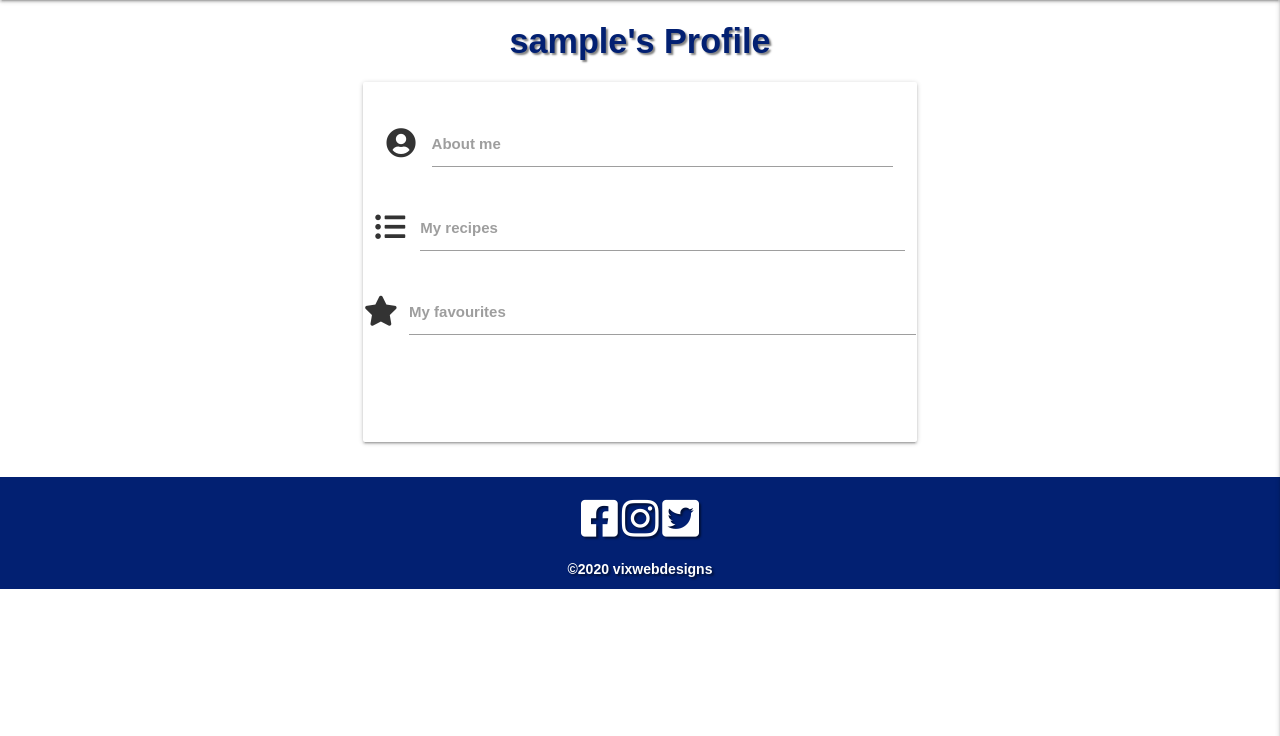
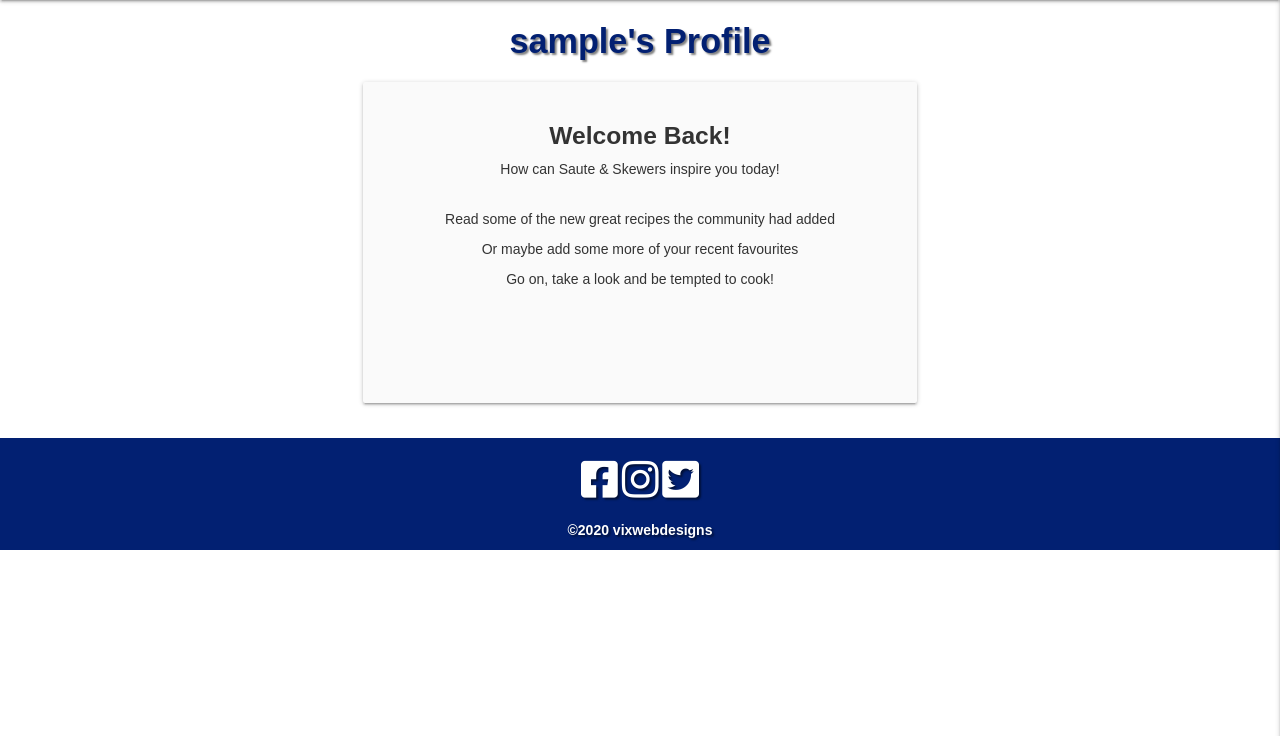
Before and after one commit to VMBlakelock/saute-and-skewers-greekfood, a Flask app: page /profile/1 in a window 1280 px wide. Shown: the part 64-800 px from the top of the page. Run offline with Flask 2, Linux system fonts and the light colour scheme; the visitor is signed in with stand-in values (Sample User, id 1); a database or web service that is not in the repository returns one stand-in record (values such as "Sample title"); some libraries are stand-ins or nearby versions.

Commit message:
change of design on profile page - removed text input to a generic message

```diff
--- a/static/css/style.css
+++ b/static/css/style.css
@@ -34,18 +34,16 @@
    font-weight: bold;
 }
 
-
 .p-text {
     font-style: italic;
     font-size: 17px;
     color:rgb(2, 32, 114);
 }
 
-/*-- find_recipe.html p style --*/
+/*-- profile.html --*/
 
-.bold {
+.profile-text {
     font-weight: bold;
-    color: black;
 }
 
 /*-- footer --*/
--- a/templates/add_recipe.html
+++ b/templates/add_recipe.html
@@ -4,7 +4,7 @@
 <h4 class="titles-text titles-style text-shadow center-align">Add Recipe</h4>
 
 <!-- card panel -->
-<div class="row card-panel grey lighten-5">
+<div class="row card-panel #fafafa grey lighten-5">
 	<form class="col s12" method="POST" action="{{ url_for('add_recipe') }}">
 
 		<!-- category selection dropdown -->
--- a/templates/base.html
+++ b/templates/base.html
@@ -49,9 +49,10 @@
 				<h4 class="center-align white-text #2196f3 blue">Saute & Skewers|Greek Food</h4>
 			</li>
 			<li><a href="{{ url_for('index') }}">Home</a></li>
-			<li><a href="{{ url_for('get_recipes') }}">Recipes</a></li>
+            <li><a href="{{ url_for('highlight_recipes') }}">Highlights</a></li>
 			{% if session.user %}
 			<li><a href="{{ url_for('profile', username=session['user']) }}">Profile</a></li>
+            <li><a href="{{ url_for('get_recipes') }}">Recipes</a></li>
 			<li><a href="{{ url_for('add_recipe') }}">Add Recipe</a></li>
 			<li><a href="{{ url_for('logout') }}">Log Out</a></li>
 			{% else %}
--- a/templates/highlights.html
+++ b/templates/highlights.html
@@ -50,7 +50,6 @@
 <div class="row">
 	<div class="col s12 center-align">
 		<img src="static/images/pexels-fried-cheese.jpeg">
-        </div>
-
-
+    </div>
+</div>
 		{% endblock %}
--- a/templates/index.html
+++ b/templates/index.html
@@ -7,7 +7,7 @@
 <!-- welcome message text -->
 <div class="row">
 	<div class="col s12 m8 offset-m2">
-		<p class="p-text center-align">One of Greece's wellknown highlights is by far it's food.</p>
+		<p class="p-text center-align">One of Greece's well known highlights is by far it's food.</p>
 		<p class="p-text center-align">From street food and quality cuisine to Mama's homecooked treats,
 			the Greeks have a wide variety of superb delights to offer.</p>
 		<p class="p-text center-align">At Saute & Skewers we share our favourites.</p>
@@ -19,6 +19,6 @@
 	<div class="col s12 center-align">
 		<img src="static/images/greek-restaurant.jpeg">
         </div>
-
+    </div>
 
 		{% endblock %}
--- a/templates/profile.html
+++ b/templates/profile.html
@@ -8,40 +8,29 @@
 </h4>
 
 <div class="row">
-	<div class="col s12 m8 offset-m2">
-		<div class="card-panel">
+	<div class="col s12 m8 offset-m2 center-align">
+		<div class="card-panel #fafafa grey lighten-5">
+			<h5 class="profile-text">Welcome Back!</h5>
 
-			<!-- user profile text -->
+		<!-- user profile text -->
+		<div class="row">
+			<div class="col s12 center-align">
+				<p>How can Saute & Skewers inspire you today!</p>
+                <br>
+
 			<div class="row">
-				<div class="input-field col s12">
-					<i class="fas fa-user-circle prefix"></i>
-					<input id="about_me" name="about_me" minlength="5" maxlength="50"
-                    type="text" class="validate" required>
-					<label for="about_me">About me</label>
-				</div>
+				<div class="col s12 center-align">
+					<p>Read some of the new great recipes the community had added</p>
 
-				<!-- user recipes -->
+            <div class="row">
+				<div class="col s12 center-align">
+					<p>Or maybe add some more of your recent favourites</p>
+
 				<div class="row">
-					<div class="input-field col s12">
-						<i class="fas fa-list-ul prefix"></i>
-						<input id="my_recipes" name="my_recipes" minlength="5" maxlength="50"
-                    type="text" class="validate" required>
-						<label for="my_recipes">My recipes</label>
-					</div>
-
-					<!-- user favourites -->
-					<div class="row">
-						<div class="input-field col s12">
-							<i class="fas fa-star prefix"></i>
-							<input id="my_favourites" name="my_favourites" minlength="5" maxlength="50"
-                    type="text" class="validate" required>
-							<label for="my_favourites">My favourites</label>
-						</div>
+					<div class="col s12 center-align">
+						<p>Go on, take a look and be tempted to cook!</p>
 					</div>
 				</div>
 			</div>
-		</div>
-	</div>
-</div>
-
+	    </div>
 {% endblock %}
--- a/templates/recipes.html
+++ b/templates/recipes.html
@@ -1,17 +1,17 @@
 {% extends "base.html" %}
 {% block content %}
 
-<h4 class="titles-text titles-style text-shadow center-align">Recipes</h4>
+<h4 class="titles-text titles-style text-shadow center-align">Your Recipes</h4>
 
 {% for recipe in recipes %}
 <hr>
-
 
 {{ recipe.category_name }}<br>
 {{ recipe.recipe_name }}<br>
 {{ recipe.recipe_ingredients }}<br>
 {{ recipe.recipe_method }}<br>
 {{ recipe.created_by }}<br>
+
 {% endfor %}
 
 
```
